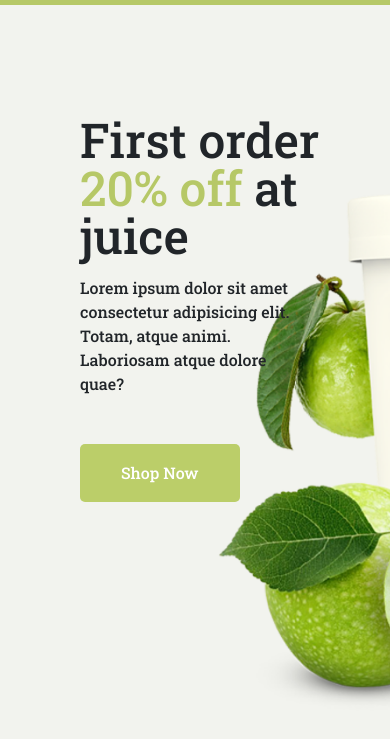
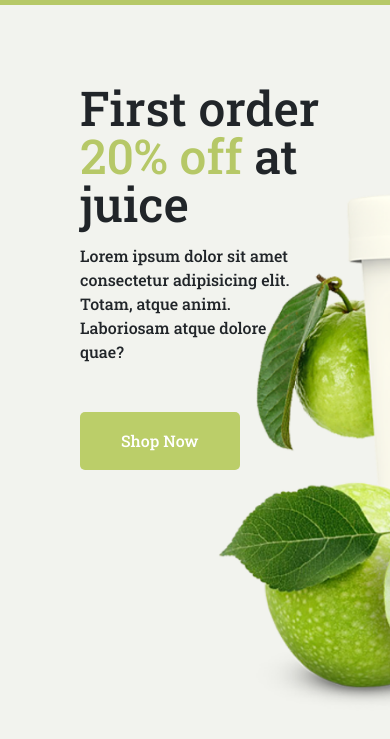
Before and after one commit to danieljml/First-Ecommerce, a plain HTML site: page index.html in a window 390 px wide. Shown: the part 89-828 px from the top of the page. Drawn offline with nearby package versions, Linux system fonts and the light colour scheme.

Commit message:
content style

```diff
--- a/Styles/Slider.css
+++ b/Styles/Slider.css
@@ -157,7 +157,7 @@ body {
     margin-top: -22px;
   }
   .hero .row .content {
-    margin-top: -6rem;
+    margin-top: -8rem;
   }
   .hero .row .content h1 {
     font-size: 3rem;
```
